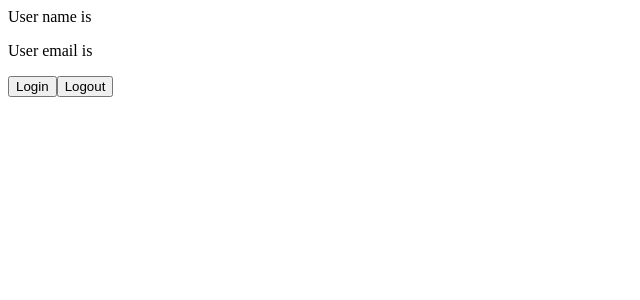
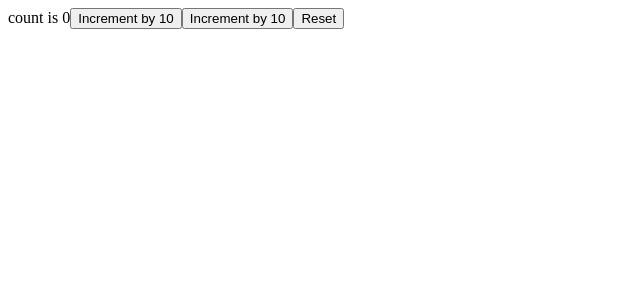
Before and after one commit to arunkb2795/React-Typescript, a React (Create React App) app: page / in a window 1280 px wide. Shown: the top 300 px of the page, without its empty margins (0-640 px from the left). Built offline with nearby package versions, Linux system fonts and the light colour scheme.

Commit message:
useRducer

```diff
--- a/App.tsx
+++ b/App.tsx
@@ -1,31 +1,42 @@
 import * as React from 'react';
-import { useState } from 'react';
+import { useReducer } from 'react';
 
-type AuthUser = {
-  name: string;
-  email: string;
+type counterState = {
+  count: number;
+};
+
+type counterAction = {
+  type: 'INCREMENT' | 'DECREMENT' | 'RESET';
+  payload?: number;
+};
+const initialState = { count: 0 };
+
+const reducer = (state: counterState, action: counterAction) => {
+  switch (action.type) {
+    case 'INCREMENT':
+      return { count: state.count + action.payload };
+    case 'DECREMENT':
+      return { count: state.count - action.payload };
+    case 'RESET':
+      return initialState;
+    default:
+      return state;
+  }
 };
 
 export default function App() {
-  const [user, setUser] = useState<AuthUser | null>(null);
-
-  const handleLogin = () => {
-    setUser({
-      name: 'Arun',
-      email: 'arunkb27@gmail.com',
-    });
-  };
-
-  const handleLogout = () => {
-    setUser(null);
-  };
+  const [state, dispatch] = useReducer(reducer, initialState);
 
   return (
     <div>
-      <p>User name is {user?.name} </p>
-      <p>User email is {user?.email} </p>
-      <button onClick={handleLogin}>Login</button>
-      <button onClick={handleLogout}>Logout</button>
+      count is {state.count}
+      <button onClick={() => dispatch({ type: 'INCREMENT', payload: 10 })}>
+        Increment by 10
+      </button>
+      <button onClick={() => dispatch({ type: 'DECREMENT', payload: 10 })}>
+        Increment by 10
+      </button>
+      <button onClick={() => dispatch({ type: 'RESET' })}>Reset</button>
     </div>
   );
 }
```
